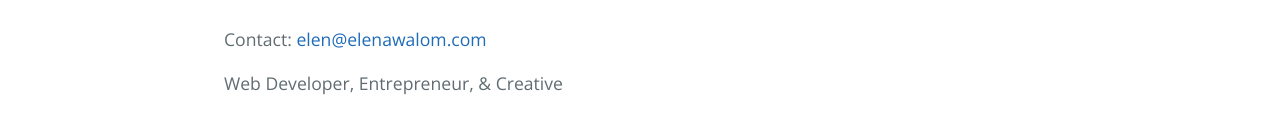
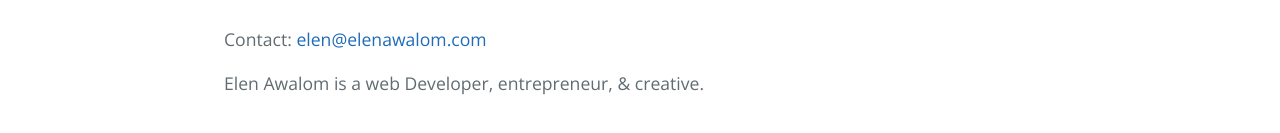
Before and after one commit to elenawalom/elenawalom.github.io, a plain HTML site: page index.html in a window 1280 px wide. Shown: the part 323-456 px from the top of the page. Drawn offline with nearby package versions, Linux system fonts and the light colour scheme.

Commit message:
Update index.html

```diff
--- a/index.html
+++ b/index.html
@@ -18,7 +18,7 @@
     <section class="main-content">
       <p>Contact: <a href="mailto:elen@elenawalom.com">elen@elenawalom.com</a></p>
 
-<p>Web Developer, Entrepreneur, &amp; Creative</p>
+<p>Elen Awalom is a web Developer, entrepreneur, &amp; creative.</p>
 
 
 
```
